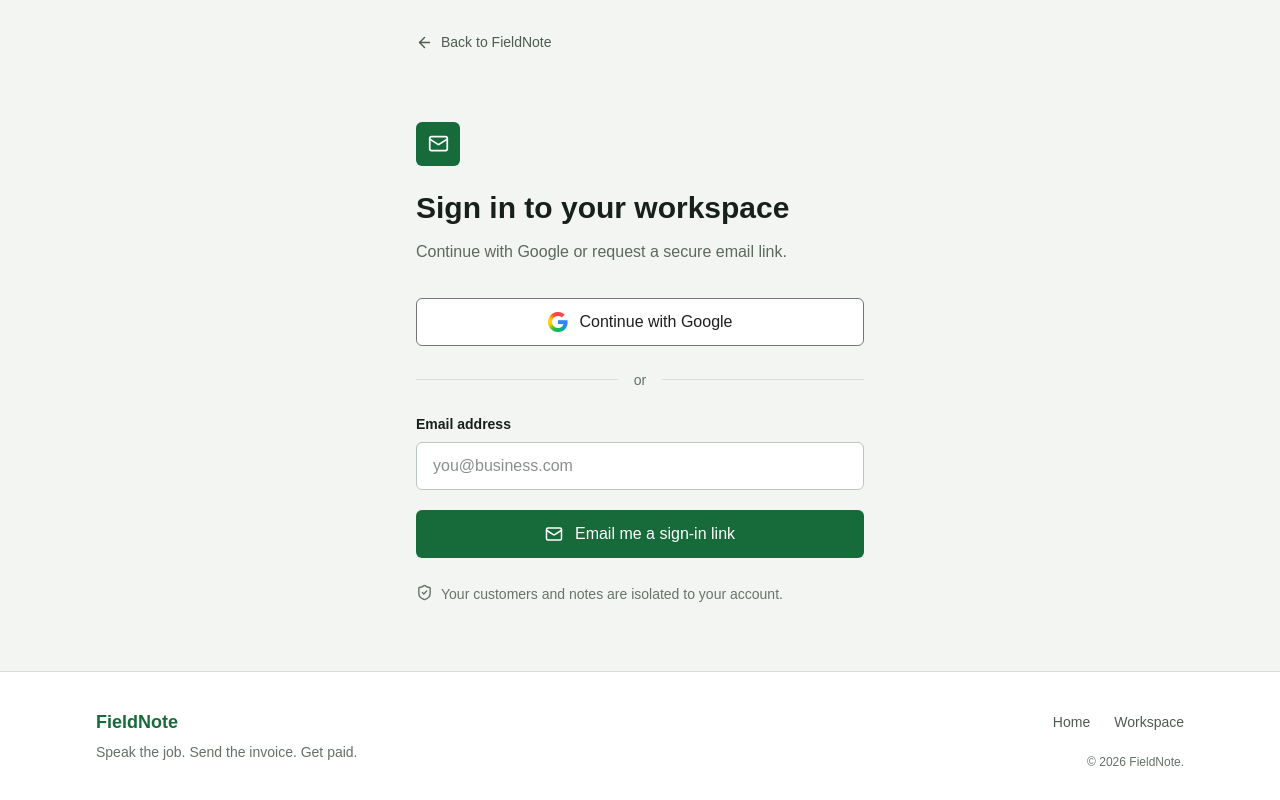
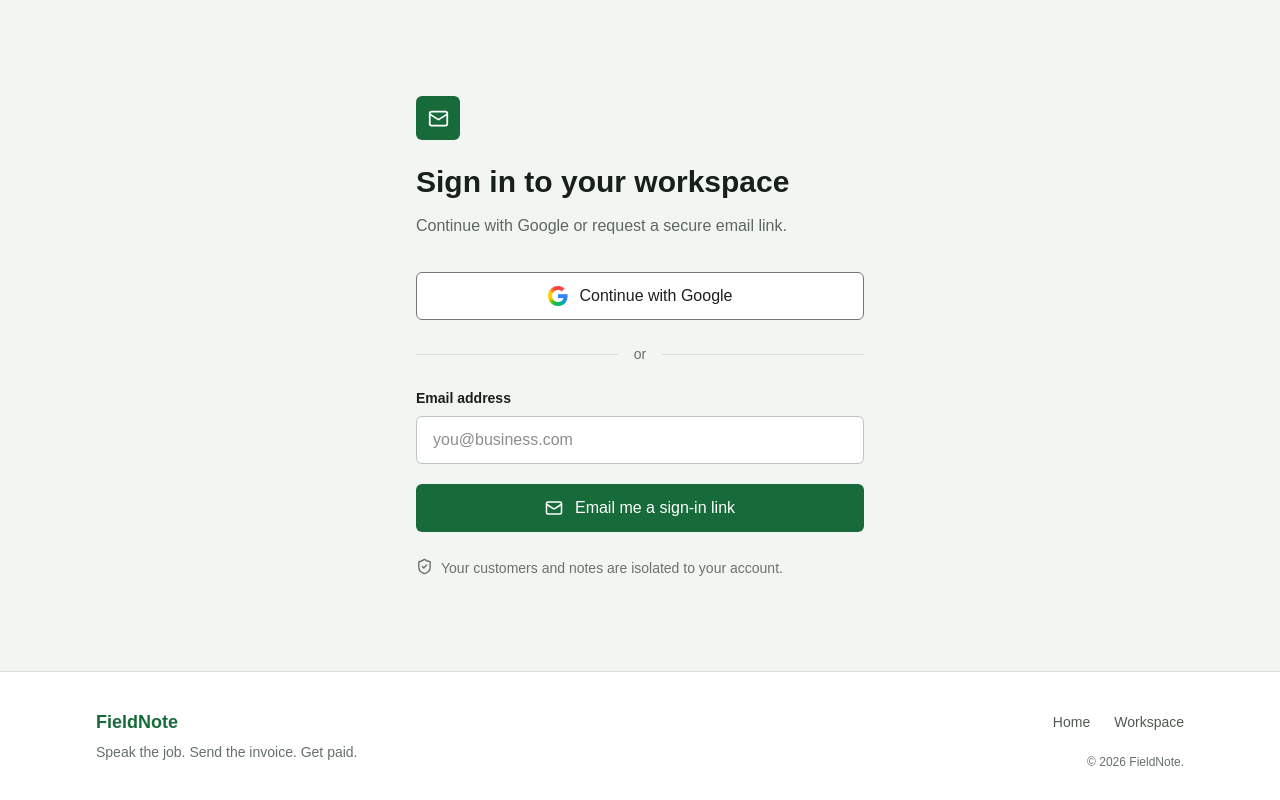
Before and after one commit to hernangeek123/fieldnote, a Next.js app: page /login in a window 1280 px wide. Built offline with nearby package versions, Linux system fonts and the light colour scheme; no server answers.

Commit message:
Remove redundant homepage link from login page

```diff
--- a/src/app/login/page.tsx
+++ b/src/app/login/page.tsx
@@ -1,5 +1,4 @@
-import Link from "next/link";
-import { ArrowLeft, Mail, ShieldCheck } from "lucide-react";
+import { Mail, ShieldCheck } from "lucide-react";
 import { signIn, signInWithGoogle } from "./actions";
 import { hasSupabaseEnv } from "@/lib/supabase/config";
 import { LoginSubmitButton } from "@/components/login-submit-button";
@@ -25,14 +24,6 @@ export default async function LoginPage({ searchParams }: LoginPageProps) {
     <div className="flex min-h-screen flex-col bg-[#f3f5f2] text-[#17201a]">
     <main className="flex-1 px-5 py-8 sm:px-8">
       <div className="mx-auto max-w-md">
-        <Link
-          href="/"
-          className="inline-flex items-center gap-2 text-sm font-medium text-[#4f5b52] hover:text-[#17201a]"
-        >
-          <ArrowLeft size={17} aria-hidden="true" />
-          Back to FieldNote
-        </Link>
-
         <section className="mt-16">
           <div className="flex size-11 items-center justify-center rounded-md bg-[#176b3a] text-white">
             <Mail size={21} aria-hidden="true" />
```
